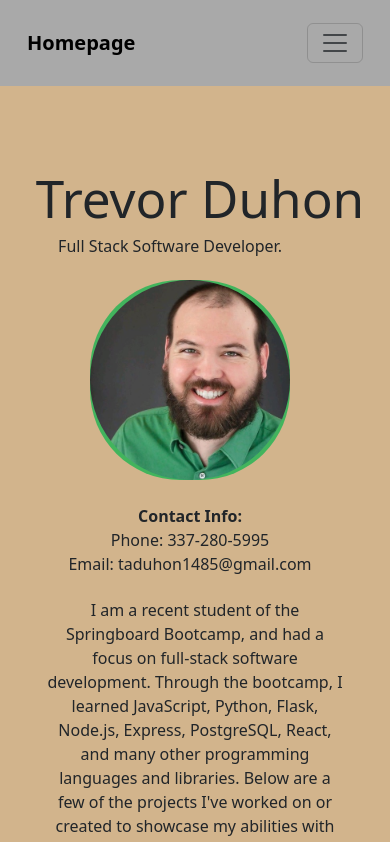
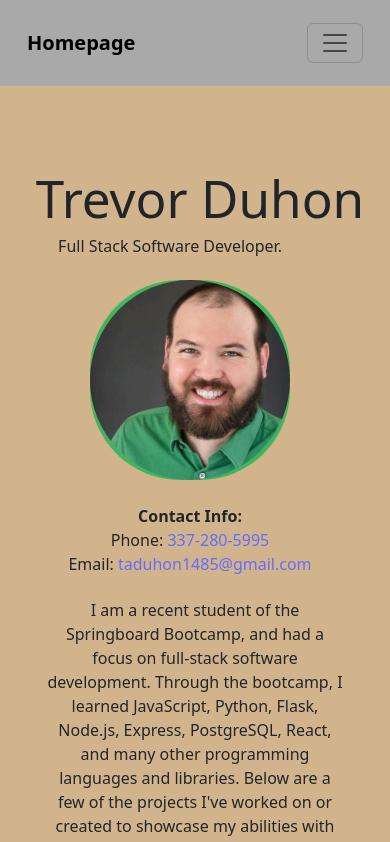
Before and after one commit to Tadler92/Portfolio, a React (Vite) app: page / in a window 390 px wide. Shown: the top 842 px of the page. Built offline with nearby package versions, Linux system fonts and the light colour scheme.

Commit message:
More screen size responsive edits and added a way to click my email and phone number to message/call me from the site

```diff
--- a/src/Contact.jsx
+++ b/src/Contact.jsx
@@ -26,12 +26,16 @@ const Contact = () => {
 
           <h3 className='mt-5'>Phone:</h3>
           <p>
-            <FontAwesomeIcon icon={faPhone} /> (337) 280-5995
+            <FontAwesomeIcon icon={faPhone} /> <a href='tel:3372805995'>
+              (337) 280-5995
+            </a>
           </p>
 
           <h3 className='mt-5'>Email:</h3>
           <p>
-            <FontAwesomeIcon icon={faEnvelope} /> taduhon1485@gmail.com
+            <FontAwesomeIcon icon={faEnvelope} /> <a href='mailto:taduhon1485@gmail.com'>
+              taduhon1485@gmail.com
+              </a>
           </p>
 
           <figure className='Contact-socials mt-5'>
--- a/src/Home.css
+++ b/src/Home.css
@@ -117,7 +117,7 @@ hr {
   }
 }
 
-@media (max-width: 400px) {
+@media (max-width: 500px) {
   .Home-info h1 {
     position: relative;
     top: -30px;
--- a/src/Home.jsx
+++ b/src/Home.jsx
@@ -15,8 +15,13 @@ const Home = () => {
             <figure>
               <figcaption>Contact Info:</figcaption>
               <ul className='Home-list'>
-                <li>Phone: 337-280-5995</li>
-                <li>Email: taduhon1485@gmail.com</li>
+                {/* <li>Phone: <a href='sms:3372805995'> => send text */}
+                <li>Phone: <a href='tel:3372805995'>
+                  337-280-5995
+                </a></li>
+                <li>Email: <a href='mailto:taduhon1485@gmail.com'>
+                  taduhon1485@gmail.com
+                </a></li>
               </ul>
             </figure>
           </div>
```
